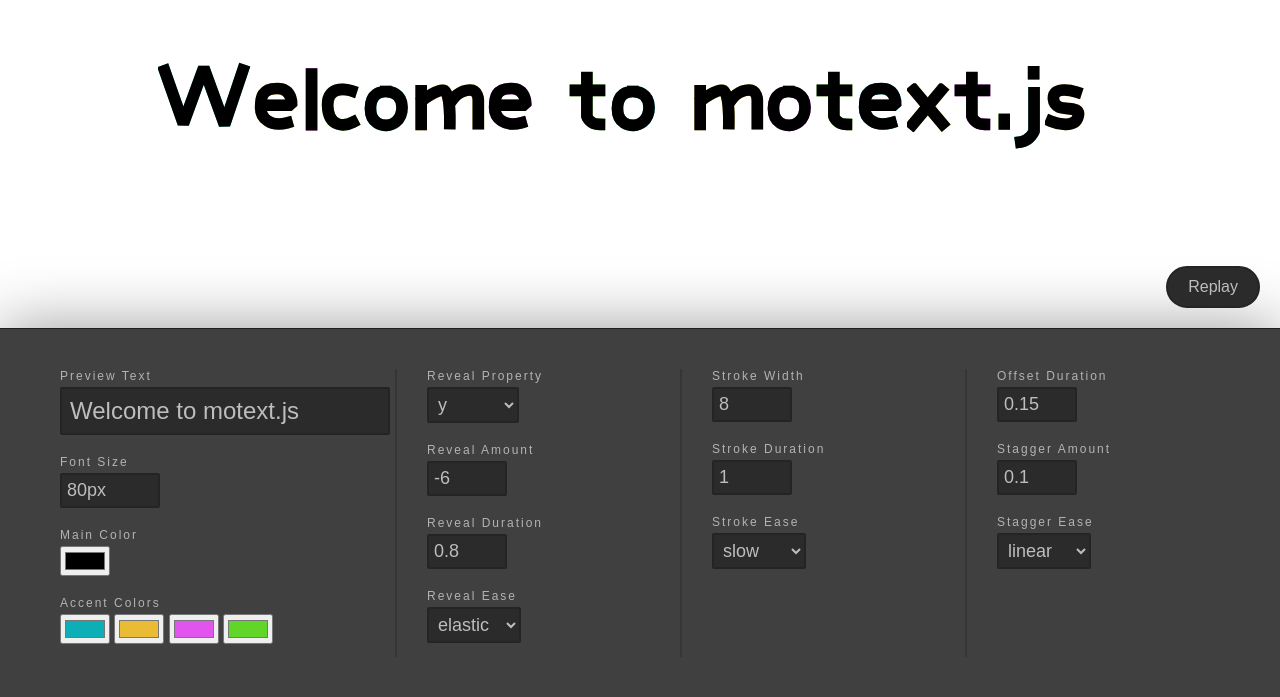
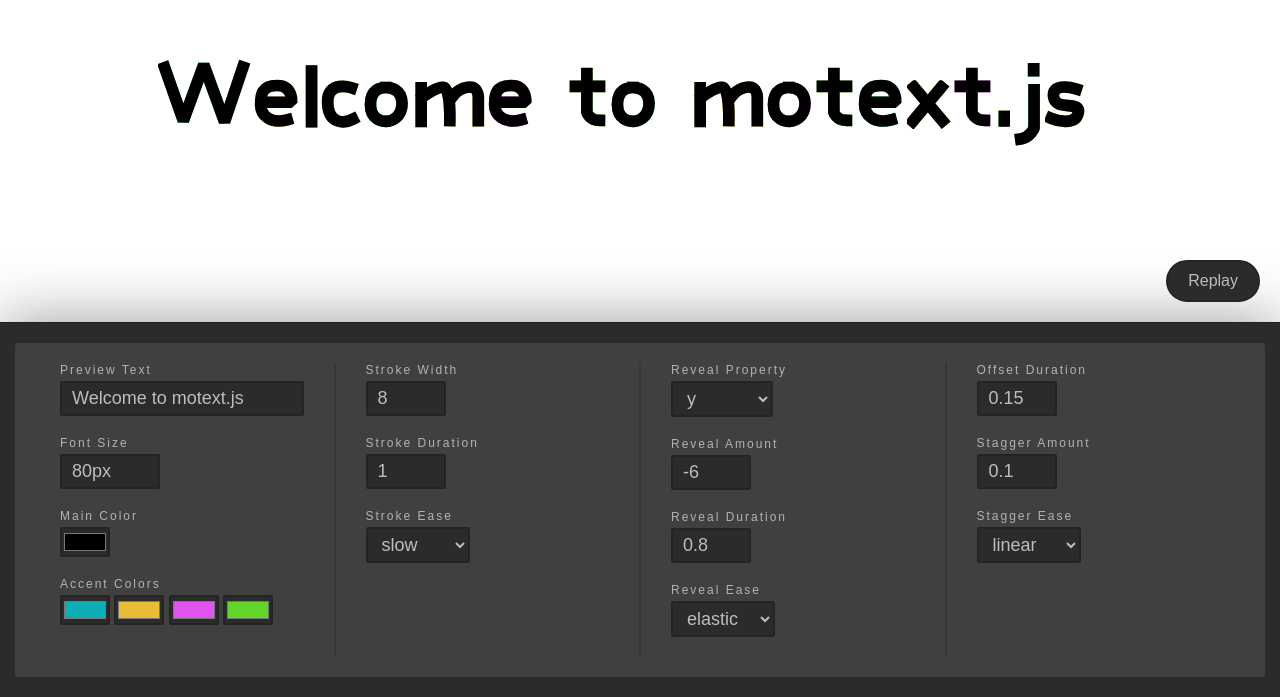
Before and after one commit to themarkappleby/motext, a website: page src/index.html in a window 1280 px wide. Shown: the part 103-800 px from the top of the page. Drawn offline with nearby package versions, Linux system fonts and the light colour scheme.

Commit message:
improved editor UI

```diff
--- a/src/index.html
+++ b/src/index.html
@@ -14,6 +14,7 @@
       <button id="replay">Replay</button>
     </div>
     <div class="controls">
+      <div class="controls-inner">
         <div class="column">
           <div class="field">
             <label for="text" class="field-label">Preview Text</label>
@@ -31,11 +32,43 @@
           </div>
 
           <div class="field">
-          <label class="field-label">Accent Colors</label>
+            <label for="color1" class="field-label">Accent Colors</label>
             <input class="field-input" id="color1" type="color" value="#0dafb7">
             <input class="field-input" id="color2" type="color" value="#eabc36">
             <input class="field-input" id="color3" type="color" value="#e154ed">
             <input class="field-input" id="color4" type="color" value="#62d628">
+          </div>
+        </div>
+
+
+        <div class="column">
+          <div class="field">
+            <label for="strokeWidth" class="field-label">Stroke Width</label>
+            <input id="strokeWidth" class="field-input" type="number" value="8">
+          </div>
+
+          <div class="field">
+            <label for="strokeDuration" class="field-label">Stroke Duration</label>
+            <input id="strokeDuration" class="field-input" type="number" value="1">
+          </div>
+
+          <div class="field">
+            <label for="strokeEase" class="field-label">Stroke Ease</label>
+            <select class="field-input" id="strokeEase">
+              <option value="linear">linear</option>
+              <option value="power1">power1</option>
+              <option value="power2">power2</option>
+              <option value="power3">power3</option>
+              <option value="power4">power4</option>
+              <option value="back">back</option>
+              <option value="bounce">bounce</option>
+              <option value="circ">circ</option>
+              <option value="elastic">elastic</option>
+              <option value="expo">expo</option>
+              <option value="rough">rough</option>
+              <option value="sine">sine</option>
+              <option selected="selected" value="slow">slow</option>
+            </select>
           </div>
         </div>
 
@@ -83,37 +116,6 @@
 
         <div class="column">
           <div class="field">
-          <label for="storkeWidth" class="field-label">Stroke Width</label>
-          <input id="strokeWidth" class="field-input" type="number" value="8">
-        </div>
-
-        <div class="field">
-          <label for="storkeDuration" class="field-label">Stroke Duration</label>
-          <input id="strokeDuration" class="field-input" type="number" value="1">
-        </div>
-
-        <div class="field">
-          <label for="strokeEase" class="field-label">Stroke Ease</label>
-          <select class="field-input" id="strokeEase">
-            <option value="linear">linear</option>
-            <option value="power1">power1</option>
-            <option value="power2">power2</option>
-            <option value="power3">power3</option>
-            <option value="power4">power4</option>
-            <option value="back">back</option>
-            <option value="bounce">bounce</option>
-            <option value="circ">circ</option>
-            <option value="elastic">elastic</option>
-            <option value="expo">expo</option>
-            <option value="rough">rough</option>
-            <option value="sine">sine</option>
-            <option selected="selected" value="slow">slow</option>
-          </select>
-        </div>
-      </div>
-
-      <div class="column">
-        <div class="field">
             <label for="offsetDuration" class="field-label">Offset Duration</label>
             <input id="offsetDuration" class="field-input" type="number" value="0.15">
           </div>
@@ -144,6 +146,7 @@
         </div>
       </div>
     </div>
+  </div>
 
   <script src="https://cdnjs.cloudflare.com/ajax/libs/gsap/3.3.4/gsap.min.js"></script>
   <object data="motext/motext.svg" data-font="motext" type="image/svg+xml"></object>
--- a/src/styles.css
+++ b/src/styles.css
@@ -24,21 +24,28 @@ body, html {
 }
 
 .preview {
-  height: 60vh;
+  height: 100%;
+  flex-grow: 1;
   position: relative;
   width: 100%;
   margin: 0 auto;
 }
 
 .controls {
+  background: #2b2b2b;
+  box-shadow: 0 0 60px rgba(0, 0, 0, 0.4);
+  font-family: sans-serif;
+  border-top: 1px solid #211f22;
+  padding: 20px 15px;
+}
+
+.controls-inner {
+  max-width: 1300px;
+  margin: 0 auto;
+  display: flex;
+  padding: 20px 15px;
   background: #404040;
-  height: 40vh;
-  box-shadow: 0 0 60px rgba(0, 0, 0, 0.4);
-  display: flex;
-  font-family: sans-serif;
-  padding: 40px 30px;
-  overflow: auto;
-  border-top: 1px solid #211f22;
+  border-radius: 4px;
 }
 
 .column {
@@ -65,14 +72,22 @@ body, html {
 
 input[type="text"],
 input[type="number"],
+input[type="color"],
 button,
 select {
-  padding: 5px;
+  padding: 5px 10px;
   font-size: 18px;
   border: 2px solid #242424;
   border-radius: 2px;
   background: #2b2b2b;
   color: #bdbdbd;
+}
+input[type="text"]:focus,
+input[type="number"]:focus,
+input[type="color"]:focus,
+select:focus {
+  border-color: #3a79c1;
+  outline: 0;
 }
 
 input[type="number"] {
@@ -81,11 +96,11 @@ input[type="number"] {
 
 input[type="color"] {
   height: 30px;
+  padding: 0;
 }
 
 #text {
-  font-size: 24px;
-  padding: 8px;
+  width: 100%;
 }
 
 #replay {
@@ -96,11 +111,13 @@ input[type="color"] {
   bottom: 20px;
   right: 20px;
   cursor: pointer;
-  transition: background 0.2s ease-in-out;
+  transition: all 0.2s ease-in-out;
 }
 
 #replay:hover {
-  background: black;
+  background: #3a79c1;
+  border-color: #3a79c1;
+  color: white;
 }
 
 #replay:focus {
```
Lines whose indentation alone changed are shown as unchanged.
